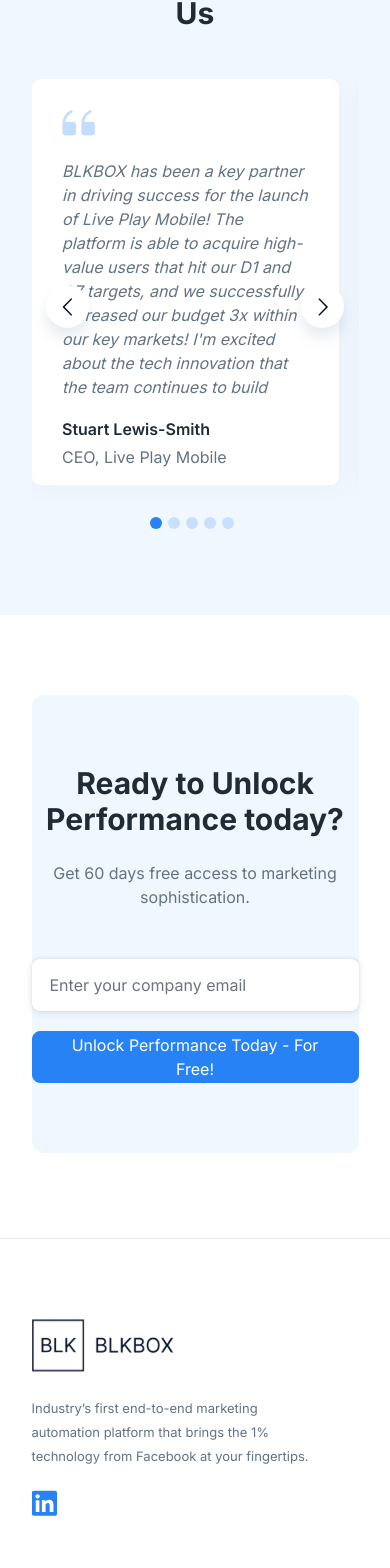
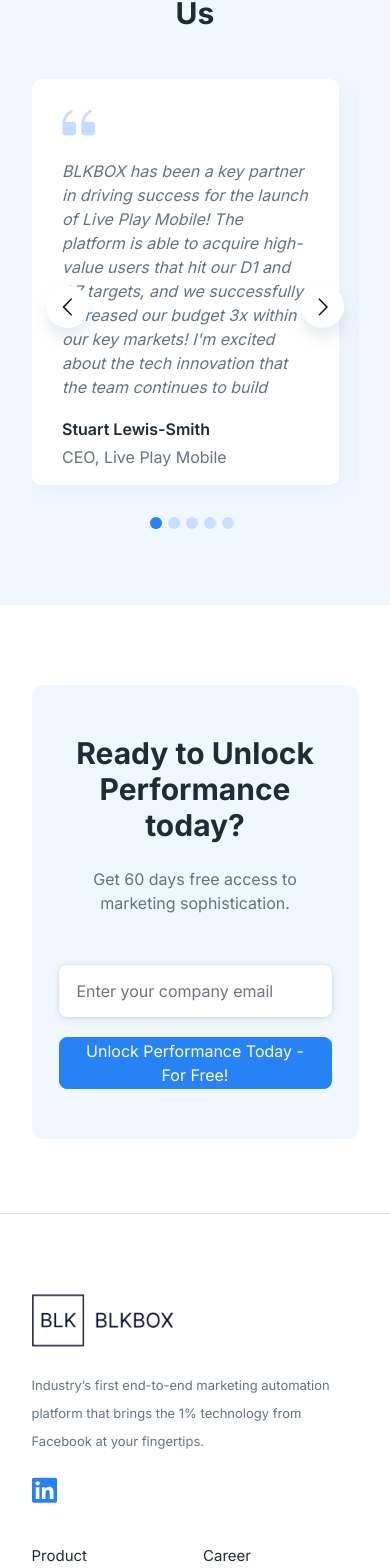
Before and after one commit to Redlio-Designs/bikbox, a React (Create React App) app: page / in a window 390 px wide. Shown: the part 5197-6765 px from the top of the page. Built offline with nearby package versions, Linux system fonts and the light colour scheme.

Commit message:
footer responsive

```diff
--- a/src/components/Footer/Footer.css
+++ b/src/components/Footer/Footer.css
@@ -59,3 +59,39 @@
         padding-top:60px;
     }
 }
+@media only screen and (min-width:320px) and (max-width:767px){
+    .footer-text p {
+        line-height: 28px;
+        padding: 24px 0px 22px 0;
+    }
+    .page-list {
+        padding:40px 0 0;
+    }
+    .page-list ul {
+        padding-left: 0;
+        column-count: 2;
+    }
+    .book-demo {
+        margin-top: 50px;
+    }
+    .book-demo .btn-theme{
+        width:100%;
+    }
+    .footer-bottom .d-flex{
+        flex-direction: column-reverse;
+    }
+    .bottom-links a{
+        padding-right: 105px;
+        padding-left: 0;
+    }
+    .bottom-links a:last-child{
+        padding-right: 0;
+    }
+    .copyright p{
+        padding-top: 22px;
+    }
+    .footer-bottom {
+        padding-top: 50px;
+        padding-bottom: 50px;
+    }
+}
--- a/src/style.css
+++ b/src/style.css
@@ -419,5 +419,11 @@
     .home-our-products button{
         margin-bottom: 20px;
     }
-
+    .unlock-win{
+        padding: 50px 27px;
+        margin-bottom: 74px;
+    }
+    .home-carousel-section{
+        padding: 80px 0 70px;
+    }
 }
```
